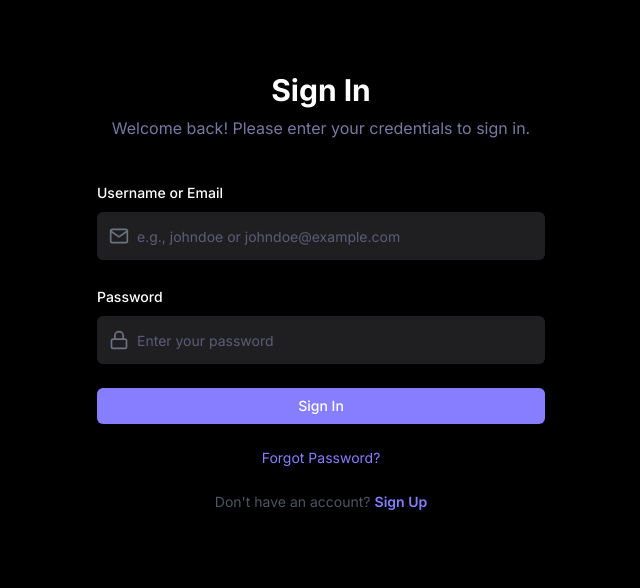
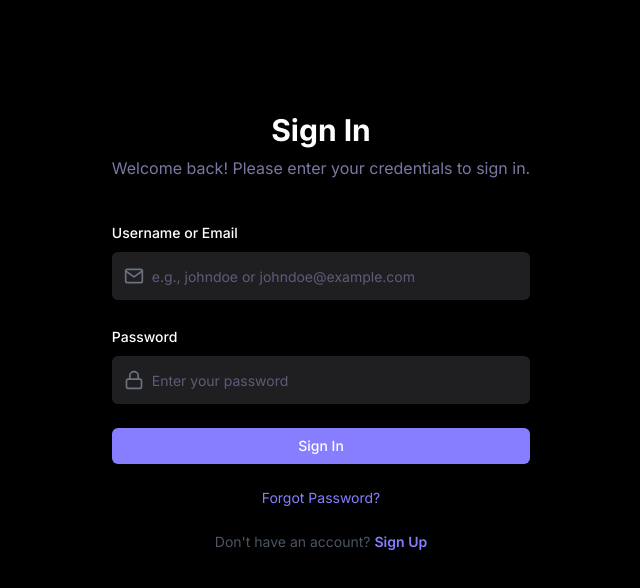
Before and after one commit to Mdsr2op/EduGather-Client, a React (Vite) app: page /sign-in in a window 1280 px wide. Shown: the top 588 px of the page, without its empty margins (319-959 px from the left). Built offline with nearby package versions, Linux system fonts and the light colour scheme.

Commit message:
Added AuthLayout along with routes for signup and signin

```diff
--- a/package.json
+++ b/package.json
@@ -23,6 +23,7 @@
     "react-hook-form": "^7.54.0",
     "react-icons": "^5.4.0",
     "react-redux": "^9.2.0",
+    "react-router-dom": "^7.0.2",
     "tailwind-merge": "^2.5.5",
     "tailwindcss-animate": "^1.0.7",
     "zod": "^3.24.1"
--- a/src/App.tsx
+++ b/src/App.tsx
@@ -1,12 +1,18 @@
-import { Button } from "./components/ui/button";
+import { Routes, Route } from "react-router-dom";
 import { SignInForm } from "./features/auth/components/SignInForm";
 import { SignUpForm } from "./features/auth/components/SignUpForm";
+import AuthLayout from "./features/auth/layout/AuthLayout";
+import { Button } from "./components/ui/button";
 
 function App() {
   return (
-    <div>
-      <SignInForm />
-    </div>
+    <Routes>
+      <Route element={<AuthLayout />}>
+        <Route path="/sign-up" element={<SignUpForm />} />
+        <Route path="/sign-in" element={<SignInForm />} />
+      </Route>
+      <Route index element={<Button>Click me</Button>}/>
+    </Routes>
   );
 }
 
--- /dev/null
+++ b/src/features/auth/layout/AuthLayout.tsx
@@ -0,0 +1,20 @@
+import React from "react";
+import { Navigate, Outlet } from "react-router-dom";
+
+const AuthLayout = () => {
+  const isAuthenticated = false;
+
+  return (
+    <>
+      {isAuthenticated ? (
+        <Navigate to="/" />
+      ) : (
+        <section className='flex flex-1 justify-center items-center flex-col py-10'>
+          <Outlet />
+        </section>
+      )}
+    </>
+  );
+};
+
+export default AuthLayout;
--- a/src/main.tsx
+++ b/src/main.tsx
@@ -1,11 +1,14 @@
-import { createRoot } from 'react-dom/client'
-import './index.css'
-import App from './App.tsx'
-import { Provider } from 'react-redux'
-import store from './redux/store/store.ts'
+import { createRoot } from "react-dom/client";
+import "./index.css";
+import App from "./App.tsx";
+import { Provider } from "react-redux";
+import store from "./redux/store/store.ts";
+import { BrowserRouter } from "react-router-dom";
 
-createRoot(document.getElementById('root')!).render(
+createRoot(document.getElementById("root")!).render(
   <Provider store={store}>
-    <App />
-  </Provider>,
-)
+    <BrowserRouter>
+      <App />
+    </BrowserRouter>
+  </Provider>
+);
```
Also changed, not shown: 1 other file (tests, documents, lock files or other folders).
